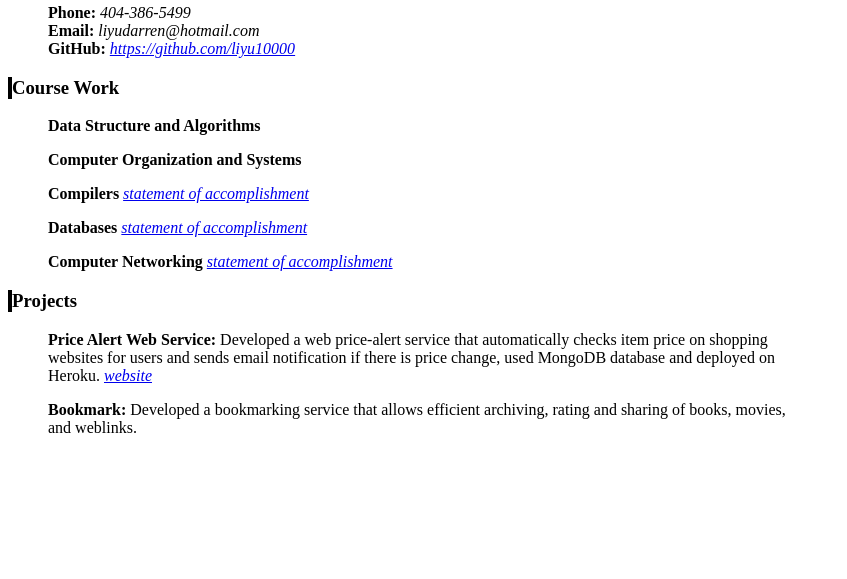
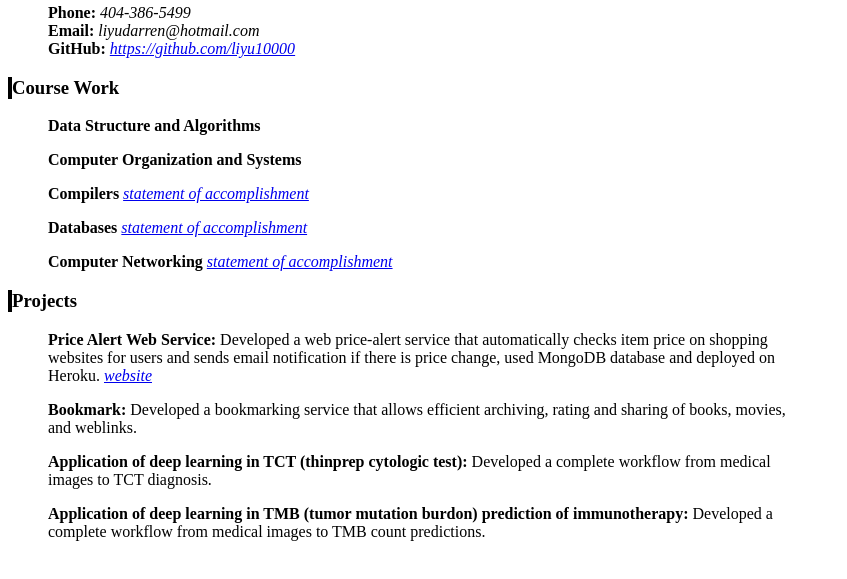
Before and after one commit to liyu10000/liyu10000.github.io, a plain HTML site: page index.html in a window 1280 px wide. Shown: the part 79-658 px from the top of the page, without its empty margins (0-847 px from the left). Drawn offline with Linux system fonts and the light colour scheme.

Commit message:
update projects in deep learning

```diff
--- a/index.html
+++ b/index.html
@@ -38,5 +38,7 @@ p { margin-left: 40px; margin-right: 38%; }
 		<i><a href="https://priceon.herokuapp.com/">website</a></i>
 	</p>
 	<p><b>Bookmark: </b>Developed a bookmarking service that allows efficient archiving, rating and sharing of books, movies, and weblinks.</p>
+	<p><b>Application of deep learning in TCT (thinprep cytologic test): </b>Developed a complete workflow from medical images to TCT diagnosis.</p>
+	<p><b>Application of deep learning in TMB (tumor mutation burdon) prediction of immunotherapy: </b>Developed a complete workflow from medical images to TMB count predictions.</P>
 </body>
 </html>
```
Also changed, not shown: README.md.
